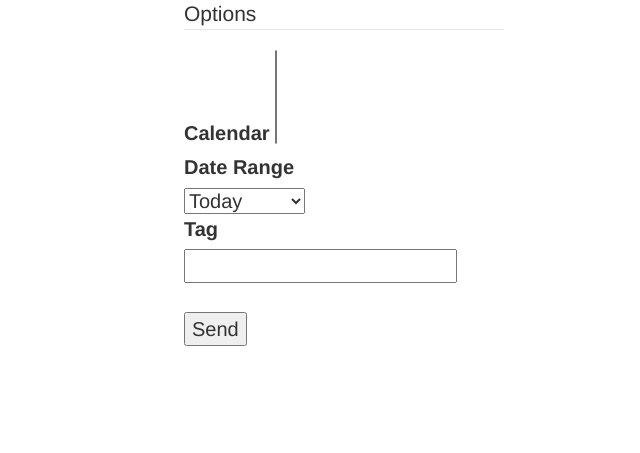
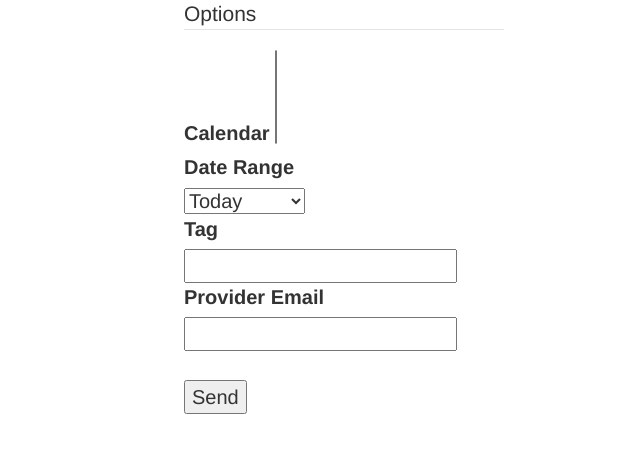
Before and after one commit to eayoungs/TimingIs-Flask, a Flask app: template templates/forms_template.html in a window 1280 px wide. Shown: the part 269-722 px from the top of the page, without its empty margins (121-761 px from the left). Run offline with Flask 2, Linux system fonts and the light colour scheme; the template is opened without the code that fills it: values that come from a table or form of the project are taken from there, others are empty; parts of the project's set-up code (start-up, migrations or seed data) failed here and were passed over; some libraries are stand-ins or nearby versions.

Commit message:
Added form fileds for custom invoice, modified template & app to pass value to invoice script

```diff
--- a/app.py
+++ b/app.py
@@ -120,12 +120,15 @@ def google_oauth2():
                 #calWorkTypesDct={}
                 #titles=[]
                 #tables=[]
-                for key,value in calendarsSelectedDct.items():
+                for key, value in calendarsSelectedDct.items():
                     try:
                         eventTypesDct = dfs.get_unique_events(
-                                                     evStartEvEnd_calEvDfsDct, key)
-                        invoiceItemsDct = dfs.invoice_dict(eventTypesDct, form.Tag.data)
-                        invoice.main(invoiceItemsDct)
+                                                      evStartEvEnd_calEvDfsDct,
+                                                      key)
+                        invoiceItemsDct = dfs.invoice_dict(eventTypesDct,
+                                                           form.Tag.data)
+                        invoice.main(invoiceItemsDct,
+                                     provider_email=form.provider_email.data)#, key)
 
                         #calDursSmry = dfs.get_cals_durs(workTypesDct)
                         #calDursDF_fmatSumCumCalTotHrs = dfs.summarize_cals_durs(
--- a/forms.py
+++ b/forms.py
@@ -17,24 +17,28 @@ from wtforms import validators, ValidationError
 
 
 class CalendarSelectForm(Form):
-   """ """
+    """  """
 
-   Calendars = SelectMultipleField('Calendar')
+    Calendars = SelectMultipleField('Calendar')
+    DateRange = SelectField('Date Range',
+                            choices = [('day', 'Today'), ('week', 'This Week'),
+                                       ('month', 'This Month'),
+                                       ('year', 'Year')#,
+                                       #('yesterday', 'Yesterday'),
+                                       #('lastWeek', 'Last Week'),
+                                       #('lastMonth', 'Last Month')
+                                      ]
+                           )
+    Tag = TextField('Tag', [validators.DataRequired()])
+    provider_email  = TextField('Provider Email')
+    provider_name = TextField('Provider Name')
+    provider_street = TextField('Provider Street')
+    provider_city = TextField('Provider City')
+    provider_state = TextField('Provier State')
+    provider_country = TextField('Provider Country')
+    provider_post_code = TextField('Provider Postal Code')
+    provider_tax_number = TextField('Provider Tax Number')
+    StartDate = TextField("Start Date")
+    EndDate = TextField("End Date")
 
-   DateRange = SelectField('Date Range',
-                           choices = [('day', 'Today'), ('week', 'This Week'),
-                                      ('month', 'This Month'),
-                                      ('year', 'Year')#,
-                                      #('yesterday', 'Yesterday'),
-                                      #('lastWeek', 'Last Week'),
-                                      #('lastMonth', 'Last Month')
-                                     ]
-                          )
-   StartDate = TextField("Start Date")#,[validators.Required("Please enter a valid date range in iso8601 format")])
-
-   EndDate = TextField("End Date")#,[validators.Required("Please enter a valid date range in iso8601 format")])
-
-   Tag = TextField("Tag")#,
-                   #[validators.Required("Enter a tag to filter events by")])
-
-   submit = SubmitField("Send")
+    submit = SubmitField("Send")
--- a/templates/forms_template.html
+++ b/templates/forms_template.html
@@ -101,9 +101,12 @@
                {{ form.Tag }}
                <br>
 
+               {{ form.provider_email.label }}<br>
+               {{ form.provider_email }}
+               <br>
+
                <br>{{ form.submit }}
             </div>
-
          </fieldset>
       </form>
 <!--
```
